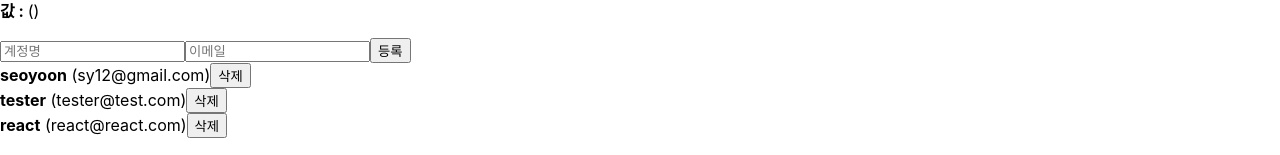
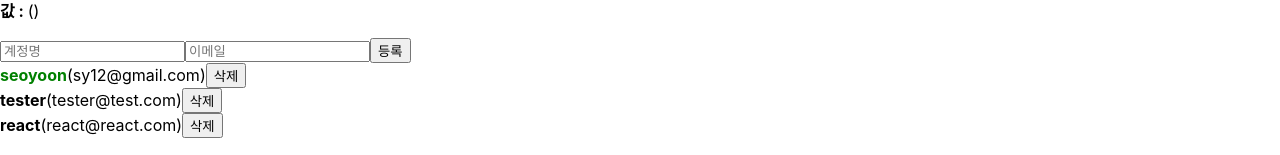
Before and after one commit to sypark132/react, a React (Create React App) app in the folder begin-react/: page / in a window 1280 px wide. Shown: the part 231-386 px from the top of the page. Built offline with nearby package versions, Linux system fonts and the light colour scheme.

Commit message:
배열 항목 일부 업데이트하기

```diff
--- a/begin-react/src/App.js
+++ b/begin-react/src/App.js
@@ -25,17 +25,20 @@
     {
         id: 1,
         username: 'seoyoon',
-        email: 'sy12@gmail.com'
+        email: 'sy12@gmail.com',
+        active: true
     },
     {
         id: 2,
         username: 'tester',
-        email: 'tester@test.com'
+        email: 'tester@test.com',
+        active: false
     },
     {
         id: 3,
         username: 'react',
-        email: 'react@react.com'
+        email: 'react@react.com',
+        active: false
     }
   ]);
 
@@ -65,6 +68,14 @@
 
   const onRemove = id => {
     setUsers(users.filter(user => user.id !== id));
+  };
+
+  const onToggle = (id) => {
+    setUsers(users.map(
+      user => user.id === id
+        ? {...user, active: !user.active}
+        : user
+    ))
   }
 
   return (
@@ -83,7 +94,7 @@
         onChange={onChange}
         onCreate={onCreate}
       />
-      <UserList users={users} onRemove={onRemove} />
+      <UserList users={users} onRemove={onRemove} onToggle={onToggle}/>
     </div>
   );
 }
--- a/begin-react/src/UserList.js
+++ b/begin-react/src/UserList.js
@@ -1,10 +1,18 @@
 import React from 'react';
 
-function User({user, onRemove}) {
-    const {username, email, id} = user;
+function User({user, onRemove, onToggle}) {
+    const {username, email, id, active} = user;
     return (
         <div>
-            <b>{username}</b> <span>({email})</span>
+            <b style={{
+                color: active ? 'green':'black',
+                cursor: 'pointer'
+                }}
+                onClick={() => onToggle(id)}
+            >
+                {username}
+            </b>
+            <span>({email})</span>
             <button onClick={() => onRemove(id)}>삭제</button>
         </div>
     )
@@ -14,12 +22,18 @@
 데이터가 적고 변경될 확률이 적은 경우 인덱스 써도 오케이,
 데이터가 많고 자주 바뀌는 경우에는 고유 키값을 만들어서 렌더링 한다. */}
 
-function UserList({users, onRemove}) {
+function UserList({users, onRemove, onToggle}) {
     return (
         <div>
             {
                 users.map(
-                    user => (<User user={user} key={user.id} onRemove={onRemove} />)
+                    user => (
+                        <User
+                            user={user}
+                            key={user.id}
+                            onRemove={onRemove}
+                            onToggle={onToggle}
+                        />)
                 )
             }
         </div>
```
